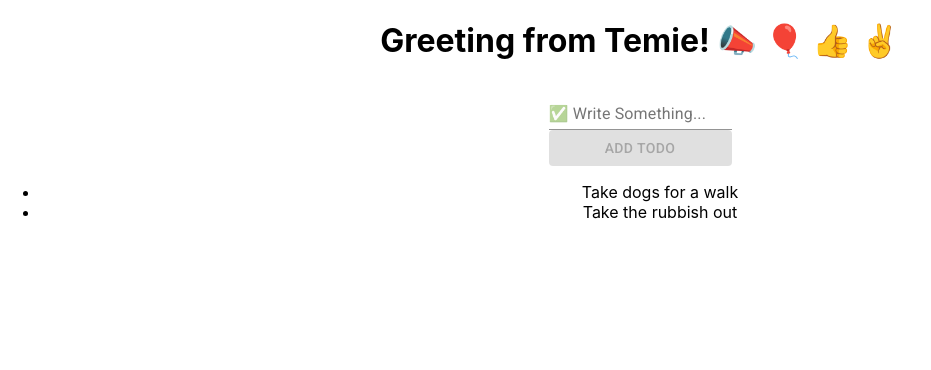
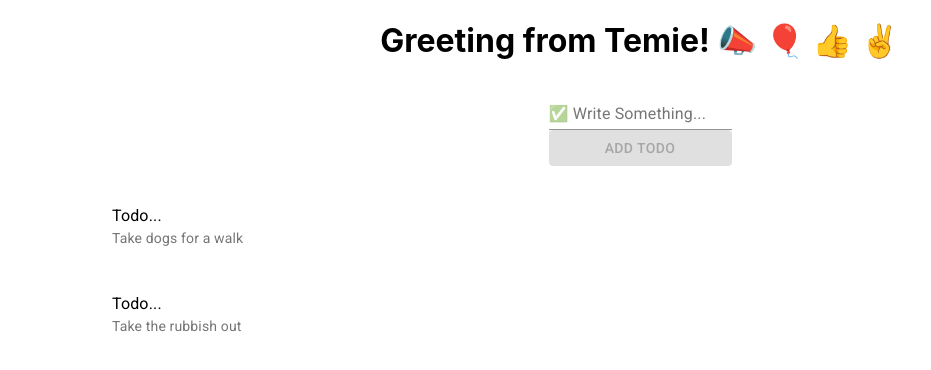
Before and after one commit to temesghentekeste/todo-app-react, a React (Create React App) app: page / in a window 1280 px wide. Shown: the top 370 px of the page, without its empty margins (0-931 px from the left). Built offline with nearby package versions, Linux system fonts and the light colour scheme.

Commit message:
Use material ui List component

```diff
--- a/src/Todo.js
+++ b/src/Todo.js
@@ -1,9 +1,14 @@
-import React from 'react'
+import React from 'react';
+import { List, ListItem, ListItemIcon, ListItemText } from '@material-ui/core';
 
-const Todo = ({text}) => {
+const Todo = ({ text }) => {
   return (
-    <li>{text}</li>
-  )
-}
+    <List>
+      <ListItem button>
+        <ListItemText inset primary="Todo..." secondary={text} />
+      </ListItem>
+    </List>
+  );
+};
 
-export default Todo
+export default Todo;
```
